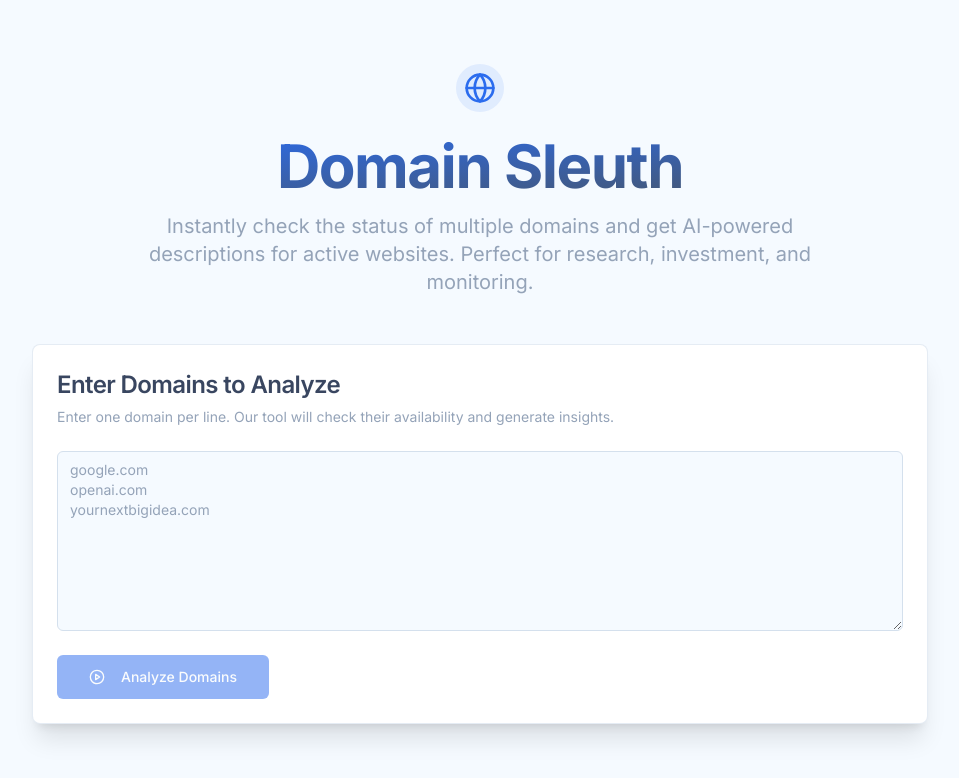
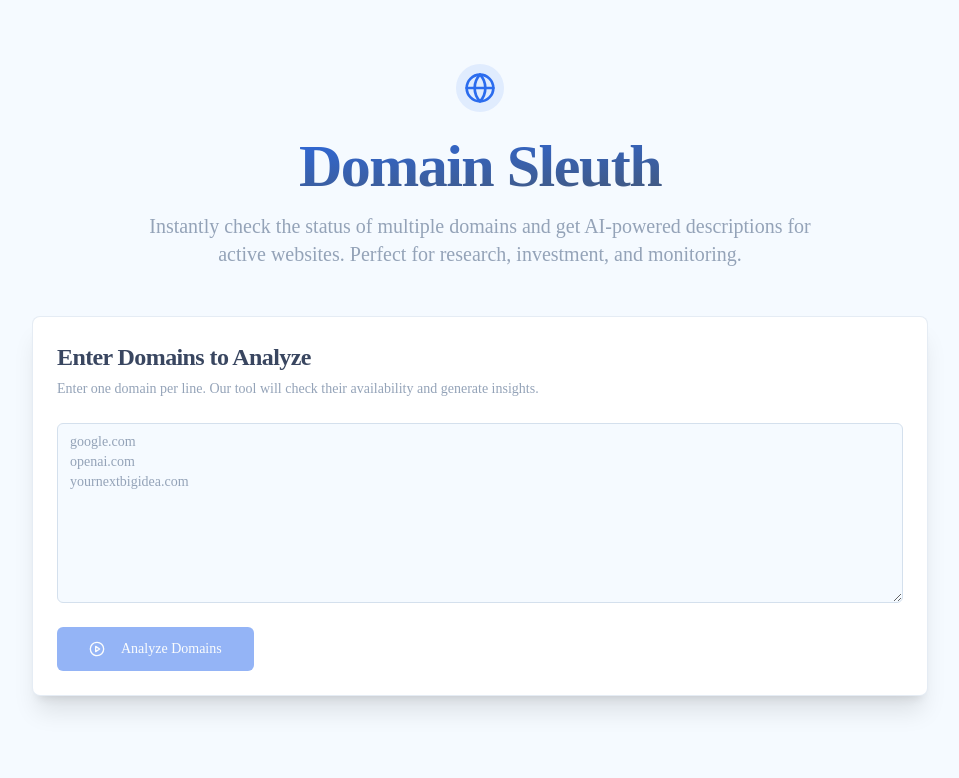
Before and after one commit to Bimix12/domainstatus, a Next.js app: page / in a window 1280 px wide. Shown: the top 778 px of the page, without its empty margins (160-1119 px from the left). Built offline with nearby package versions, Linux system fonts and the light colour scheme; what @genkit-ai/googleai, genkit would draw is missing.

Commit message:
Update tailwind.config.ts

```diff
--- a/tailwind.config.ts
+++ b/tailwind.config.ts
@@ -1,4 +1,5 @@
 import type {Config} from 'tailwindcss';
+import {fontFamily} from 'tailwindcss/defaultTheme';
 
 export default {
   darkMode: ['class'],
@@ -10,9 +11,10 @@ export default {
   theme: {
     extend: {
       fontFamily: {
-        body: ['Inter', 'sans-serif'],
-        headline: ['Inter', 'sans-serif'],
-        code: ['monospace'],
+        sans: ['var(--font-sans)', ...fontFamily.sans],
+        body: ['var(--font-sans)', ...fontFamily.sans],
+        headline: ['var(--font-sans)', ...fontFamily.sans],
+        code: fontFamily.mono,
       },
       colors: {
         background: 'hsl(var(--background))',
```
